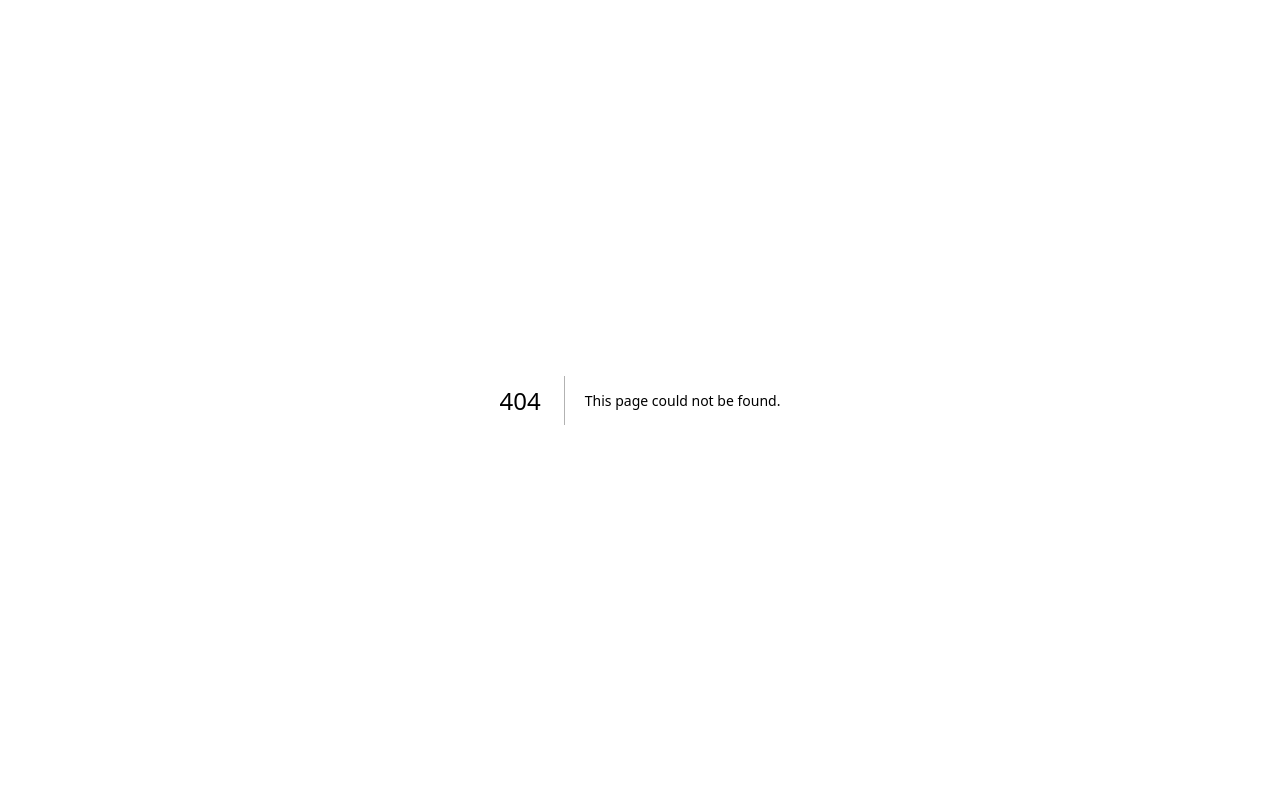
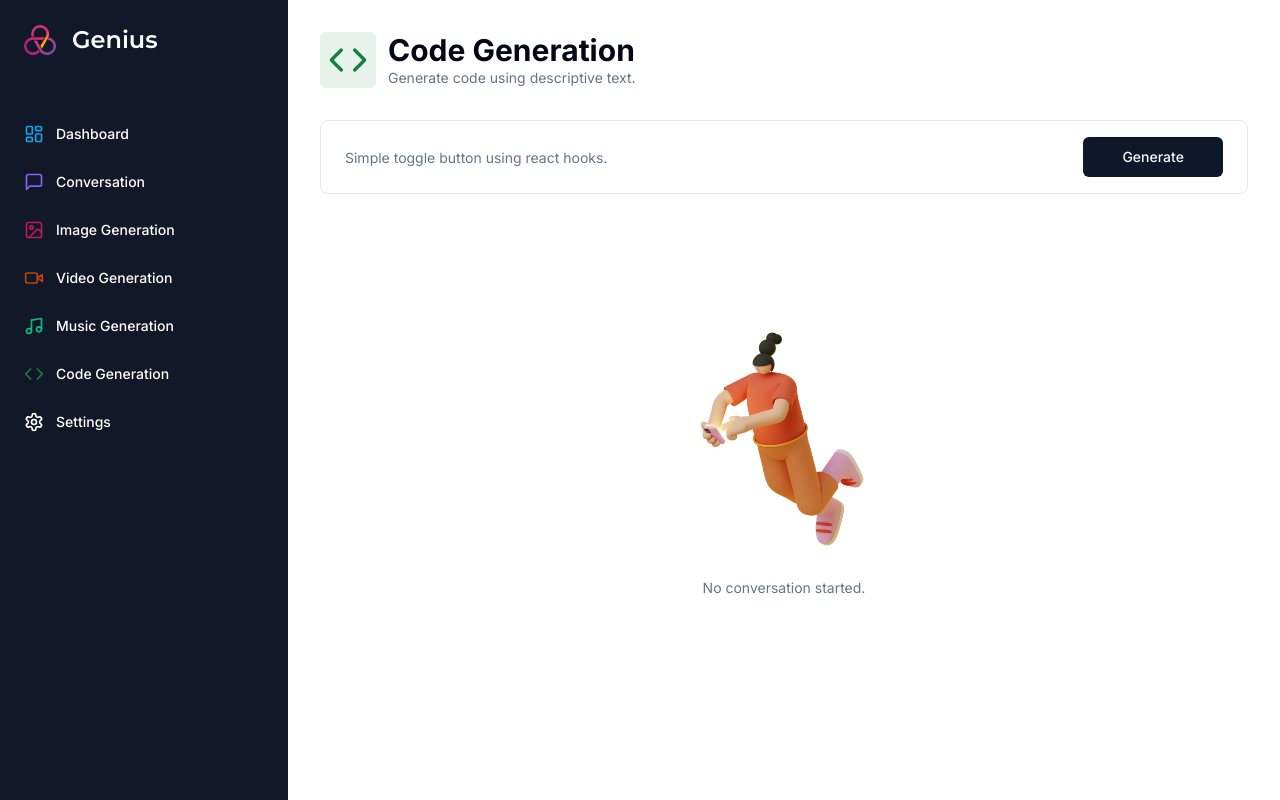
Before and after one commit to James-Adin/saas-ai-platform, a Next.js app: page /code in a window 1280 px wide. Before the commit this address had no page. Built offline with nearby package versions, Linux system fonts and the light colour scheme.

Commit message:
code generation

```diff
--- /dev/null
+++ b/app/(dashboard)/(routes)/code/constants.ts
@@ -0,0 +1,7 @@
+import * as z from 'zod';
+
+export const formSchema = z.object({
+  prompt: z.string().min(1, {
+    message: 'Prompt is required.',
+  }),
+});
--- /dev/null
+++ b/app/(dashboard)/(routes)/code/page.tsx
@@ -0,0 +1,158 @@
+'use client';
+
+import { Heading } from '@/components/heading';
+import { Code } from 'lucide-react';
+import { Loader } from '@/components/loader';
+import { useForm } from 'react-hook-form';
+import { formSchema } from './constants';
+import { zodResolver } from '@hookform/resolvers/zod';
+import { Form, FormControl, FormField, FormItem } from '@/components/ui/form';
+import { Button } from '@/components/ui/button';
+import * as z from 'zod';
+import { Input } from '@/components/ui/input';
+import axios from 'axios';
+import { useState } from 'react';
+import { useRouter } from 'next/navigation';
+//import { useProModal } from "@/hooks/use-pro-modal";
+import OpenAI from 'openai';
+import { ChatCompletionRequestMessage } from 'openai';
+import { cn } from '@/lib/utils';
+import { Empty } from '@/components/empty';
+import { UserAvatar } from '@/components/user-avatar';
+import { BotAvatar } from '@/components/bot-avatar';
+import ReactMarkdown from 'react-markdown';
+//import { toast } from "react-hot-toast";
+
+const CodePage = () => {
+  const router = useRouter();
+  //const proModal = useProModal();
+  const [messages, setMessages] = useState<ChatCompletionRequestMessage[]>([]);
+
+  const form = useForm<z.infer<typeof formSchema>>({
+    resolver: zodResolver(formSchema),
+    defaultValues: {
+      prompt: '',
+    },
+  });
+
+  const isLoading = form.formState.isSubmitting;
+
+  const onSubmit = async (values: z.infer<typeof formSchema>) => {
+    try {
+      const userMessage: ChatCompletionRequestMessage = {
+        role: 'user',
+        content: values.prompt,
+      };
+      const newMessages = [...messages, userMessage];
+
+      const response = await axios.post('/api/code', {
+        messages: newMessages,
+      });
+      setMessages((current) => [...current, userMessage, response.data]);
+
+      form.reset();
+    } catch (error: any) {
+      console.log(error);
+    } finally {
+      router.refresh();
+    }
+  };
+
+  return (
+    <div>
+      <Heading
+        title="Code Generation"
+        description="Generate code using descriptive text."
+        icon={Code}
+        iconColor="text-green-700"
+        bgColor="bg-green-700/10"
+      />
+      <div className="px-4 lg:px-8">
+        <div>
+          <Form {...form}>
+            <form
+              onSubmit={form.handleSubmit(onSubmit)}
+              className="
+                rounded-lg
+                border
+                w-full
+                p-4
+                px-3
+                md:px-6
+                focus-within:shadow-sm
+                grid
+                grid-cols-12
+                gap-2
+              "
+            >
+              <FormField
+                name="prompt"
+                render={({ field }) => (
+                  <FormItem className="col-span-12 lg:col-span-10">
+                    <FormControl className="m-0 p-0">
+                      <Input
+                        className="border-0 outline-none focus-visible:ring-0 focus-visible:ring-transparent"
+                        disabled={isLoading}
+                        placeholder="Simple toggle button using react hooks."
+                        {...field}
+                      />
+                    </FormControl>
+                  </FormItem>
+                )}
+              />
+              <Button
+                className="col-span-12 lg:col-span-2 w-full"
+                type="submit"
+                disabled={isLoading}
+                size="icon"
+              >
+                Generate
+              </Button>
+            </form>
+          </Form>
+        </div>
+        <div className="space-y-4 mt-4">
+          {isLoading && (
+            <div className="p-8 rounded-lg w-full flex items-center justify-center bg-muted">
+              <Loader />
+            </div>
+          )}
+          {messages.length === 0 && !isLoading && (
+            <Empty label="No conversation started." />
+          )}
+          <div className="flex flex-col-reverse gap-y-4">
+            {messages.map((message) => (
+              <div
+                key={message.content}
+                className={cn(
+                  'p-8 w-full flex items-start gap-x-8 rounded-lg',
+                  message.role === 'user'
+                    ? 'bg-white border border-black/10'
+                    : 'bg-muted'
+                )}
+              >
+                {message.role === 'user' ? <UserAvatar /> : <BotAvatar />}
+                <ReactMarkdown
+                  components={{
+                    pre: ({ node, ...props }) => (
+                      <div className="overflow-auto w-full my-2 bg-black/10 p-2 rounded-lg">
+                        <pre {...props} />
+                      </div>
+                    ),
+                    code: ({ node, ...props }) => (
+                      <code className="bg-black/10 rounded-lg p-1" {...props} />
+                    ),
+                  }}
+                  className="text-sm overflow-hidden leading-7"
+                >
+                  {message.content || ''}
+                </ReactMarkdown>
+              </div>
+            ))}
+          </div>
+        </div>
+      </div>
+    </div>
+  );
+};
+export default CodePage;
--- /dev/null
+++ b/app/api/code/route.ts
@@ -0,0 +1,48 @@
+import { ChatCompletionRequestMessage, Configuration, OpenAIApi } from 'openai';
+
+import { auth } from '@clerk/nextjs';
+import { NextResponse } from 'next/server';
+import OpenAI from 'openai';
+//import Configuration from 'openai';
+
+const configuration = new Configuration({
+  apiKey: process.env.OPENAI_API_KEY,
+});
+const openai = new OpenAIApi(configuration);
+
+const instructionMessage: ChatCompletionRequestMessage = {
+  role: 'system',
+  content:
+    'You are a code generator. You must answer only in markdown code snippets. Use code comments for explanations.',
+};
+
+export async function POST(req: Request) {
+  try {
+    const { userId } = auth();
+    const body = await req.json();
+    const { messages } = body;
+
+    if (!userId) {
+      return new NextResponse('Unauthorized', { status: 401 });
+    }
+
+    if (!configuration.apiKey) {
+      return new NextResponse('OpenAI API Key not configured.', {
+        status: 500,
+      });
+    }
+
+    if (!messages) {
+      return new NextResponse('Messages are required', { status: 400 });
+    }
+
+    const response = await openai.createChatCompletion({
+      model: 'gpt-3.5-turbo',
+      messages: [instructionMessage, ...messages],
+    });
+    return NextResponse.json(response.data.choices[0].message);
+  } catch (error) {
+    console.log('[CODE_ERROR]', error);
+    return new NextResponse('Internal Error', { status: 500 });
+  }
+}
--- a/package.json
+++ b/package.json
@@ -24,6 +24,7 @@
     "react": "latest",
     "react-dom": "latest",
     "react-hook-form": "^7.46.2",
+    "react-markdown": "^9.0.0",
     "tailwind-merge": "^1.14.0",
     "tailwindcss-animate": "^1.0.7",
     "zod": "^3.22.2"
```
Also changed, not shown: 2 other files (tests, documents, lock files or other folders).
